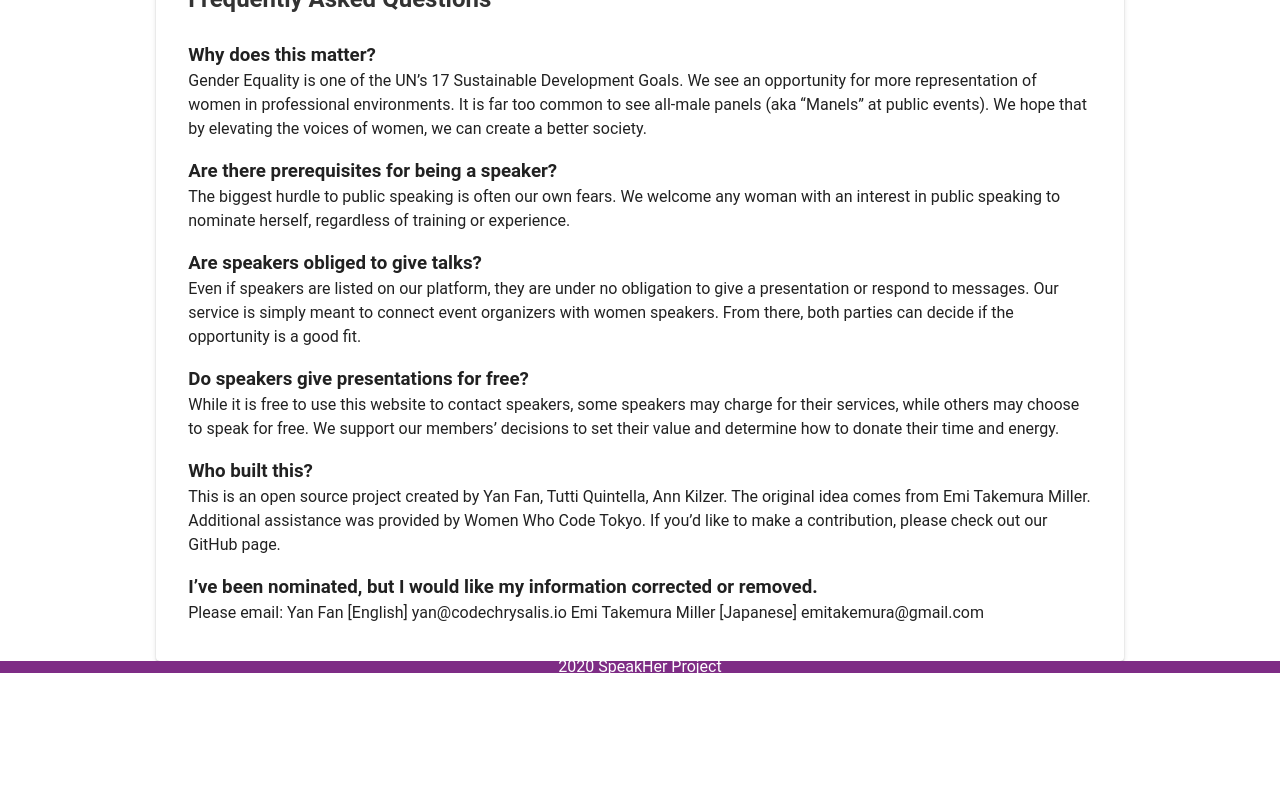
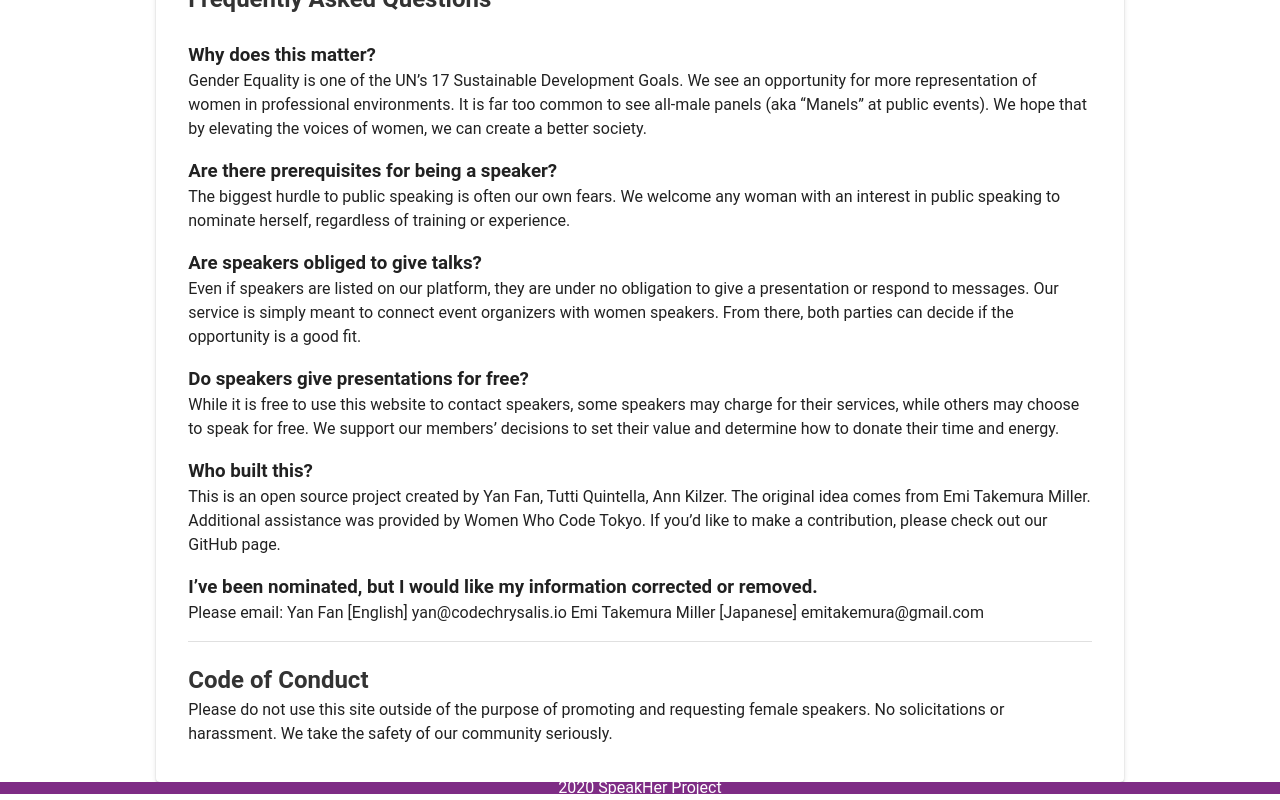
Before and after one commit to WomenInSoftwareEngineeringJP/speak-her-db, a Vue app in the folder web/: page /about in a window 1280 px wide. Shown: the part 396-1196 px from the top of the page. Before the commit the page ends 1075 px from the top, so only its background shows below. Built offline with nearby package versions, Linux system fonts and the light colour scheme; a small style sheet from the web is missing.

Commit message:
code of conduct

```diff
--- /dev/null
+++ b/web/src/components/about/CodeOfConduct.vue
@@ -0,0 +1,8 @@
+<template>
+  <div>
+    <div class="mt-5">
+      <h2>{{ $t('codeOfConduct.title') }}</h2>
+      <p>{{ $t('codeOfConduct.body') }}</p>
+    </div>
+  </div>
+</template>
--- a/web/src/i18n/locales/en.json
+++ b/web/src/i18n/locales/en.json
@@ -17,6 +17,10 @@
         "cancel": "Cancel",
         "resetForm": "Reset Form",
         "submit": "Submit"
+    },
+    "codeOfConduct": {
+        "title": "Code of Conduct",
+        "body": "Please do not use this site outside of the purpose of promoting and requesting female speakers. No solicitations or harassment. We take the safety of our community seriously."
     },
     "contact": {
         "body": "We'll send a message to contact {0} on your behalf.",
--- a/web/src/i18n/locales/ja.json
+++ b/web/src/i18n/locales/ja.json
@@ -17,6 +17,10 @@
         "cancel": "キャンセル",
         "resetForm": "フォームをリセットする",
         "submit": "送信する"
+    },
+    "codeOfConduct": {
+        "title": "行動規範",
+        "body": "女性スピーカーの宣伝・依頼以外の目的で本ウェブサイトを利用しないでください。 勧誘や嫌がらせはありません。 私たちはコミュニティの安全を真剣に考えています。"
     },
     "contact": {
         "body": "私たちは{0}にメッセージを送信します。",
--- a/web/src/views/About.vue
+++ b/web/src/views/About.vue
@@ -6,15 +6,19 @@
     <p>{{ $t('about.purpose') }}</p>
     <v-divider />
     <f-a-q />
+    <v-divider />
+    <code-of-conduct />
   </page-card>
 </template>
 
 <script>
 import PageCard from '@/components/cards/PageCard.vue';
 import FAQ from '@/components/about/FAQ.vue';
+import CodeOfConduct from '@/components/about/CodeOfConduct.vue';
 
 export default {
   components: {
+    CodeOfConduct,
     FAQ,
     PageCard,
   },
```
